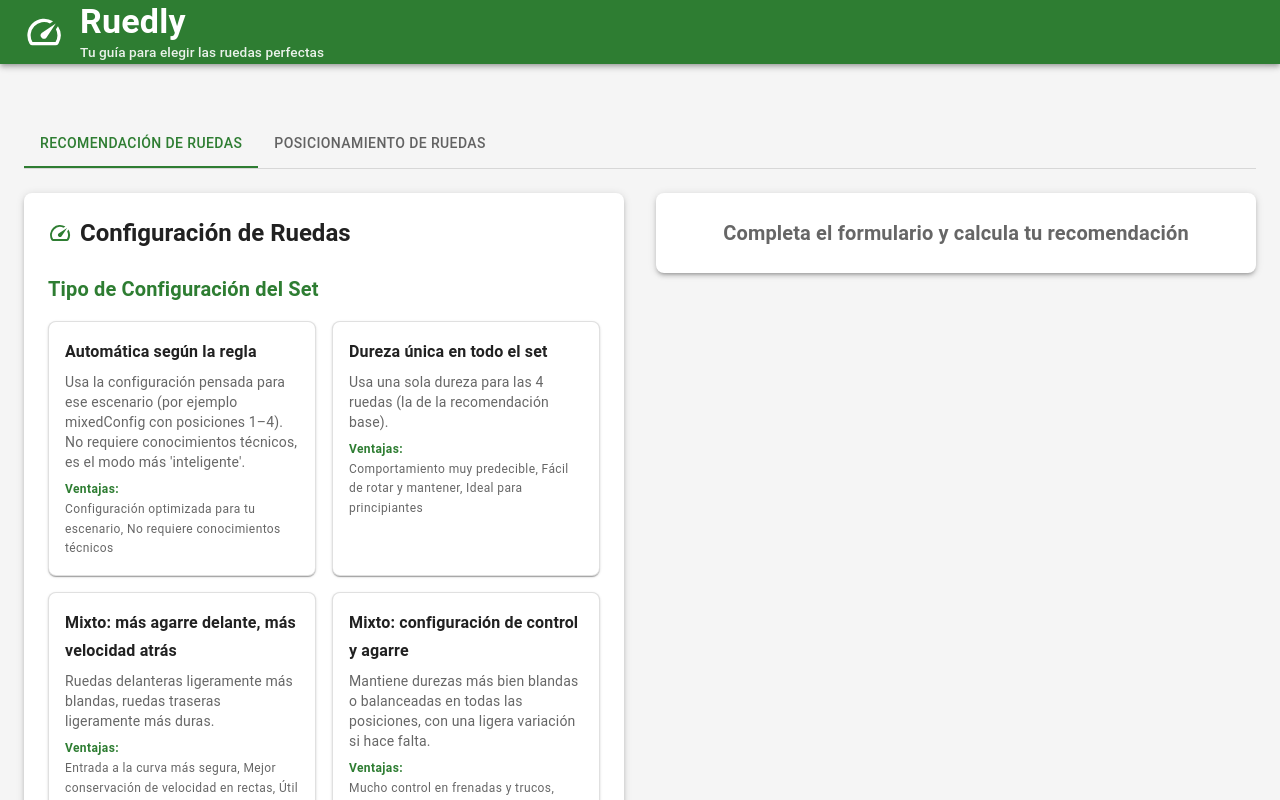
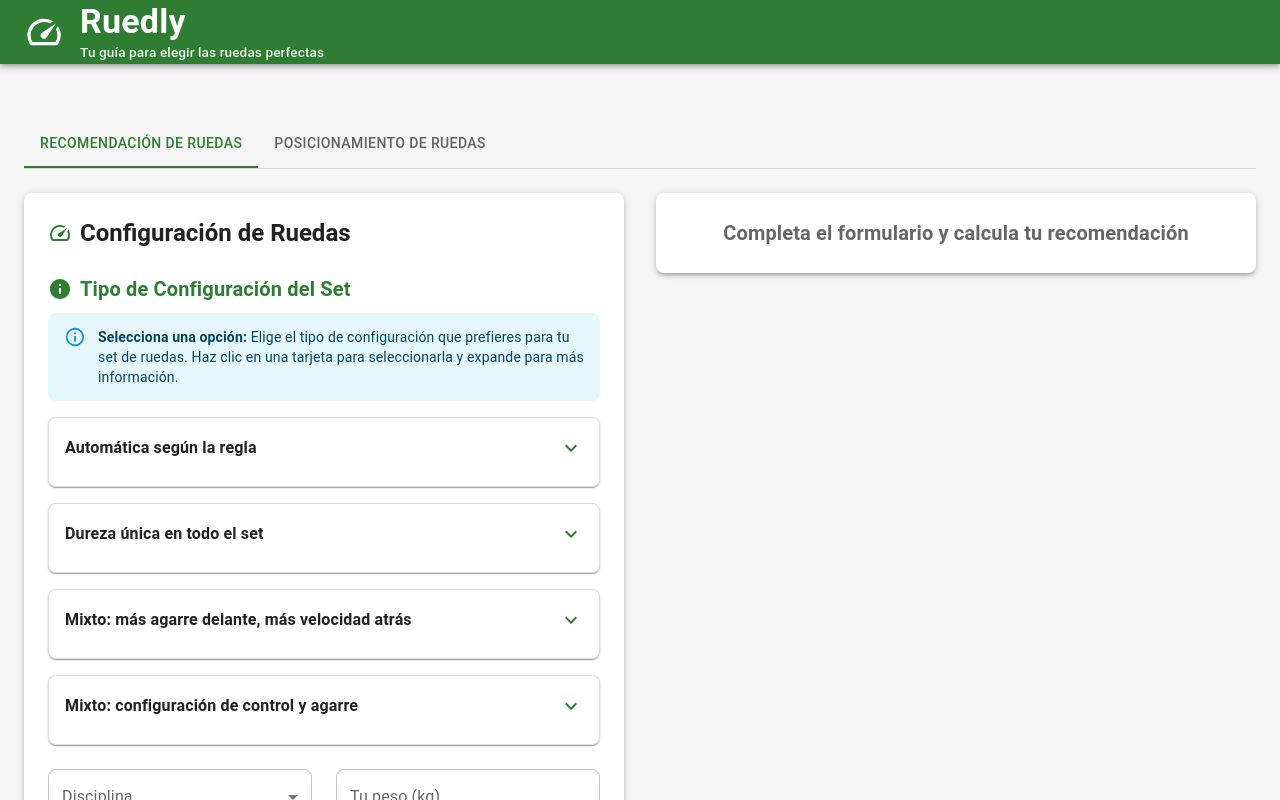
Before and after one commit to AlexxSome/ruedly-web-app, a React (Vite) app: page / in a window 1280 px wide. Shown: the top 800 px of the page. Built offline with nearby package versions, Linux system fonts and the light colour scheme.

Commit message:
fix styles

```diff
--- a/src/components/WheelRecommendationForm.jsx
+++ b/src/components/WheelRecommendationForm.jsx
@@ -16,9 +16,13 @@ import {
   FormHelperText,
   Card,
   CardContent,
-  CardActionArea
+  CardActionArea,
+  Accordion,
+  AccordionSummary,
+  AccordionDetails,
+  Alert
 } from '@mui/material';
-import { Calculate, Speed } from '@mui/icons-material';
+import { Calculate, Speed, ExpandMore, Info } from '@mui/icons-material';
 
 const SET_CONFIG_OPTIONS = [
   {
@@ -67,6 +71,7 @@ function WheelRecommendationForm({ onSubmit }) {
   });
 
   const [errors, setErrors] = useState({});
+  const [expandedAccordion, setExpandedAccordion] = useState(null);
 
   const handleChange = (field) => (event) => {
     const value = event.target.value;
@@ -113,35 +118,140 @@ function WheelRecommendationForm({ onSubmit }) {
         <Grid container spacing={3}>
           {/* Set Config Mode - Destacado */}
           <Grid item xs={12}>
-            <Typography variant="h6" gutterBottom sx={{ mb: 2, color: 'primary.main' }}>
+            <Box sx={{ display: 'flex', alignItems: 'center', gap: 1, mb: 1 }}>
+              <Info sx={{ color: 'primary.main' }} />
+              <Typography variant="h6" sx={{ color: 'primary.main' }}>
                 Tipo de Configuración del Set
               </Typography>
+            </Box>
+            <Alert severity="info" sx={{ mb: 2 }}>
+              <Typography variant="body2">
+                <strong>Selecciona una opción:</strong> Elige el tipo de configuración que prefieres para tu set de ruedas.
+                Haz clic en una tarjeta para seleccionarla y expande para más información.
+              </Typography>
+            </Alert>
             <Grid container spacing={2}>
               {SET_CONFIG_OPTIONS.map((option) => (
-                <Grid item xs={12} sm={6} key={option.value}>
+                <Grid item xs={12} key={option.value}>
                   <Card
                     sx={{
                       border: formData.setConfigMode === option.value ? 2 : 1,
                       borderColor: formData.setConfigMode === option.value ? 'primary.main' : 'divider',
-                      height: '100%'
+                      height: '100%',
+                      transition: 'all 0.2s ease-in-out',
+                      '&:hover': {
+                        boxShadow: 3,
+                        transform: 'translateY(-2px)'
+                      }
                     }}
                   >
-                    <CardActionArea onClick={() => handleChange('setConfigMode')({ target: { value: option.value } })}>
-                      <CardContent>
-                        <Typography variant="subtitle1" fontWeight="bold" gutterBottom>
+                    <CardActionArea
+                      onClick={() => {
+                        handleChange('setConfigMode')({ target: { value: option.value } });
+                        // Si la caja no está seleccionada, seleccionarla y expandir
+                        // Si ya está seleccionada, solo alternar la expansión
+                        if (formData.setConfigMode !== option.value) {
+                          setExpandedAccordion(option.value);
+                        } else {
+                          setExpandedAccordion(expandedAccordion === option.value ? null : option.value);
+                        }
+                      }}
+                      sx={{ p: 0 }}
+                    >
+                      <CardContent sx={{ pb: '16px !important' }}>
+                        <Box
+                          sx={{
+                            display: 'flex',
+                            alignItems: 'center',
+                            justifyContent: 'space-between',
+                            mb: 1
+                          }}
+                        >
+                          <Typography
+                            variant="subtitle1"
+                            fontWeight="bold"
+                            sx={{ cursor: 'pointer', flex: 1 }}
+                            onClick={(e) => {
+                              e.stopPropagation();
+                              handleChange('setConfigMode')({ target: { value: option.value } });
+                              if (formData.setConfigMode !== option.value) {
+                                setExpandedAccordion(option.value);
+                              } else {
+                                setExpandedAccordion(expandedAccordion === option.value ? null : option.value);
+                              }
+                            }}
+                          >
                             {option.title}
                           </Typography>
-                        <Typography variant="body2" color="text.secondary" sx={{ mb: 1 }}>
+                          <Box
+                            onClick={(e) => {
+                              e.stopPropagation();
+                              setExpandedAccordion(expandedAccordion === option.value ? null : option.value);
+                            }}
+                            sx={{
+                              cursor: 'pointer',
+                              display: 'flex',
+                              alignItems: 'center'
+                            }}
+                          >
+                            <ExpandMore
+                              sx={{
+                                color: 'primary.main',
+                                transform: expandedAccordion === option.value ? 'rotate(180deg)' : 'rotate(0deg)',
+                                transition: 'transform 0.2s ease-in-out'
+                              }}
+                            />
+                          </Box>
+                        </Box>
+
+                        {/* Descripción colapsable */}
+                        <Accordion
+                          expanded={expandedAccordion === option.value}
+                          onChange={(e, isExpanded) => {
+                            e.stopPropagation();
+                            setExpandedAccordion(isExpanded ? option.value : null);
+                          }}
+                          sx={{
+                            boxShadow: 'none',
+                            '&:before': { display: 'none' },
+                            m: 0,
+                            mt: 1
+                          }}
+                          onClick={(e) => e.stopPropagation()}
+                        >
+                          <AccordionSummary
+                            expandIcon={null}
+                            sx={{
+                              minHeight: 0,
+                              py: 0,
+                              display: 'none'
+                            }}
+                          >
+                          </AccordionSummary>
+                          <AccordionDetails sx={{ pt: 0, pb: 1 }}>
+                            <Typography variant="body2" color="text.secondary" sx={{ mb: 1.5 }}>
                               {option.description}
                             </Typography>
-                        <Box sx={{ mt: 1 }}>
-                          <Typography variant="caption" color="success.main" fontWeight="bold">
+
+                            <Box sx={{ mb: 1 }}>
+                              <Typography variant="caption" color="success.main" fontWeight="bold" display="block">
                                 Ventajas:
                               </Typography>
-                          <Typography variant="caption" display="block" color="text.secondary">
-                            {option.advantages.join(', ')}
+                              <Typography variant="caption" display="block" color="text.secondary" sx={{ mt: 0.5 }}>
+                                {option.advantages.join(' • ')}
                               </Typography>
                             </Box>
+
+                            <Box>
+                              <Typography variant="caption" color="error.main" fontWeight="bold" display="block">
+                                Desventajas:
+                              </Typography>
+                              <Typography variant="caption" display="block" color="text.secondary" sx={{ mt: 0.5 }}>
+                                {option.disadvantages.join(' • ')}
+                              </Typography>
+                            </Box>
+                          </AccordionDetails>
+                        </Accordion>
                       </CardContent>
                     </CardActionArea>
                   </Card>
@@ -179,7 +289,7 @@ function WheelRecommendationForm({ onSubmit }) {
             <TextField
               fullWidth
               type="number"
-              label="Peso (kg)"
+              label="Tu peso (kg)"
               value={formData.pesoKg}
               onChange={handleChange('pesoKg')}
               placeholder="Ej: 70"
@@ -251,7 +361,7 @@ function WheelRecommendationForm({ onSubmit }) {
                 <MenuItem value="pista">Pista</MenuItem>
                 <MenuItem value="asfalto liso">Asfalto Liso</MenuItem>
                 <MenuItem value="asfalto rugoso">Asfalto Rugoso</MenuItem>
-                <MenuItem value="indoor">Indoor</MenuItem>
+                <MenuItem value="indoor">Indoor / Cemento liso</MenuItem>
                 <MenuItem value="calle">Calle</MenuItem>
               </Select>
               {errors.suelo && <FormHelperText>{errors.suelo}</FormHelperText>}
@@ -302,7 +412,7 @@ function WheelRecommendationForm({ onSubmit }) {
           <Grid item xs={12}>
             <FormControl component="fieldset" error={!!errors.modoDureza}>
               <Typography variant="subtitle2" gutterBottom>
-                Tipo de Dureza
+              Elige cómo estará escrita la dureza en tus ruedas
               </Typography>
               <RadioGroup
                 row
```
Lines whose indentation alone changed are shown as unchanged.
